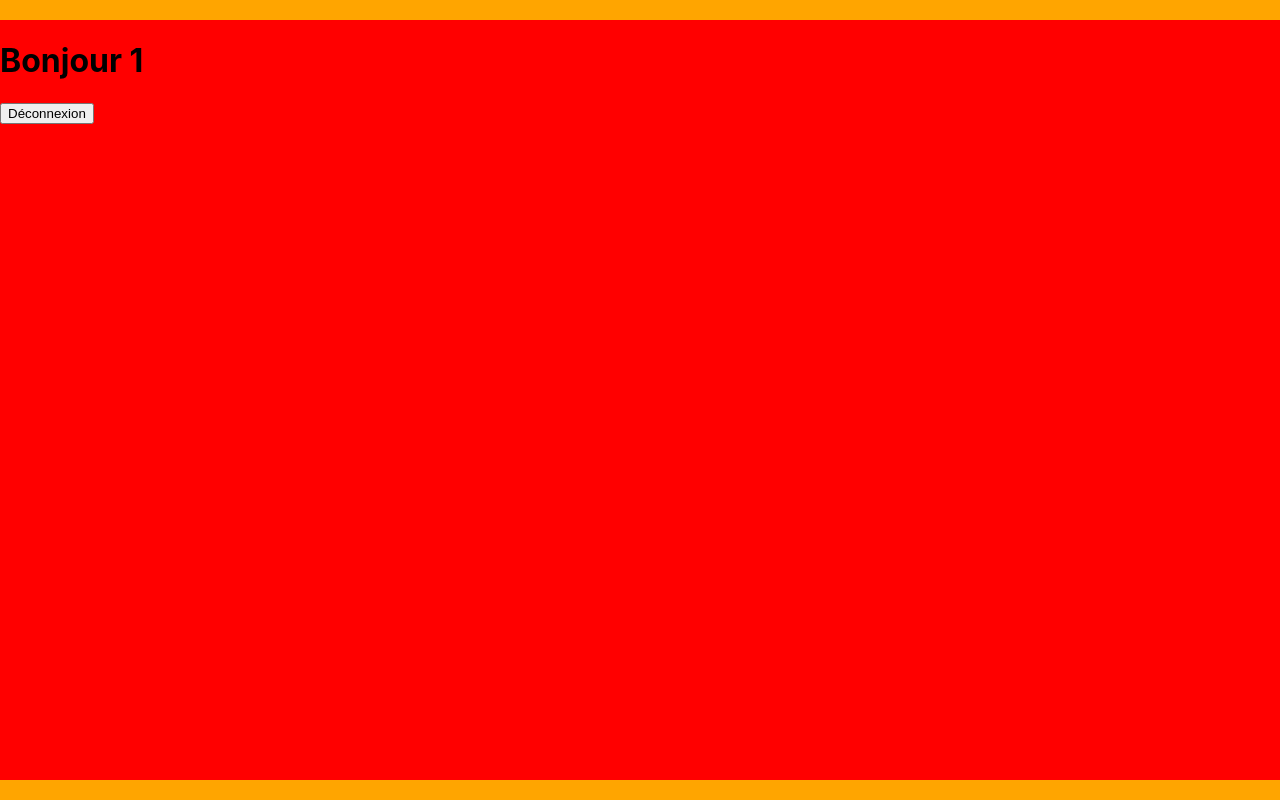
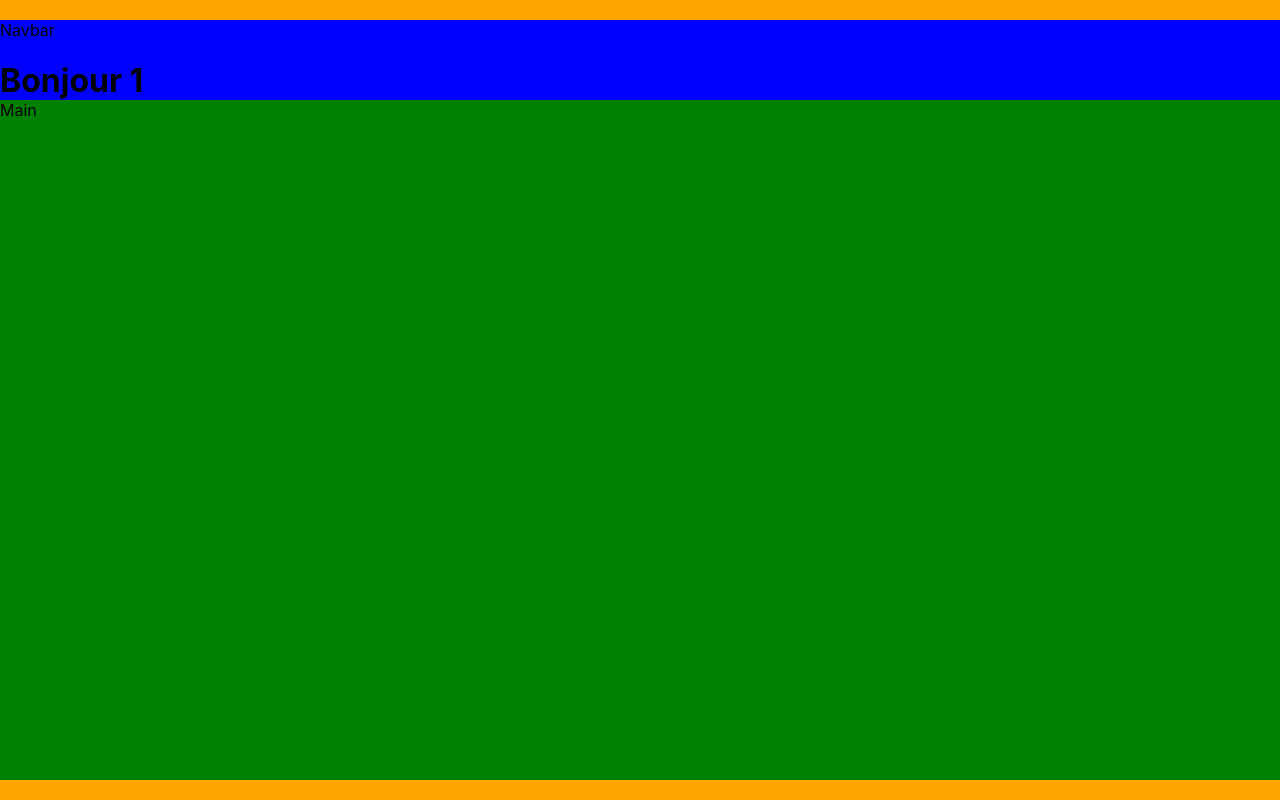
Before and after one commit to Bradejs/crazee-burger, a React (Create React App) app: page /orderpage/1 in a window 1280 px wide. Built offline with nearby package versions, Linux system fonts and the light colour scheme; the HTML template or start-up script is replaced by a standard one.

Commit message:
🚧F04: ORDER > layout > add navbar & main

```diff
--- a/src/components/pages/login/order/OrderPage.js
+++ b/src/components/pages/login/order/OrderPage.js
@@ -12,10 +12,14 @@
 
     <OrderPageStyled>
       <div className="container">
-        <h1>Bonjour {username}</h1>
-        <Link to="/">
-          <button>Déconnexion</button>
-        </Link>
+        <div className="navbar">
+        Navbar
+          <h1>Bonjour {username}</h1>
+          <Link to="/">
+            <button>Déconnexion</button>
+          </Link>
+        </div>
+        <div className="main">Main</div>
       </div>
     </OrderPageStyled>
   )
@@ -31,7 +35,20 @@
 .container {
   background: red;
   height: 95vh;
-  width: 1400px
+  width: 1400px;
+  display: flex;
+  flex-direction: column;
+
+  .navbar {
+    background: blue;
+    height: 10vh;
+  }
+
+  .main {
+    background: green;
+   flex: 1;
+   /* height: calc(95vh - 10vh); */
+  }
 }
 `
 
```
